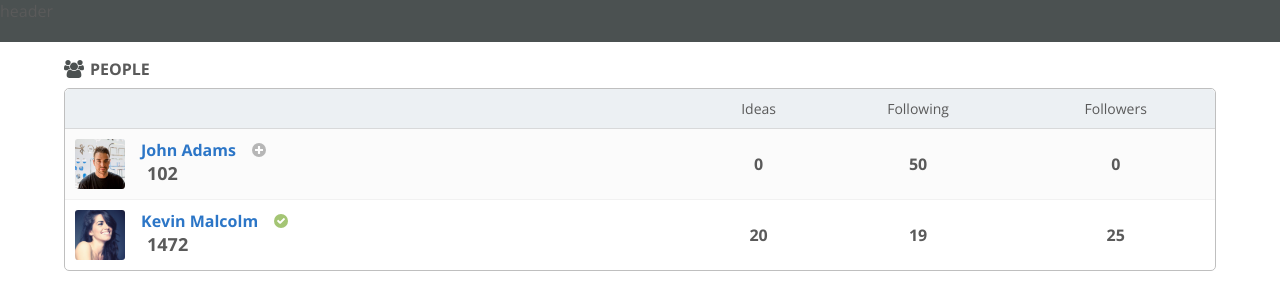
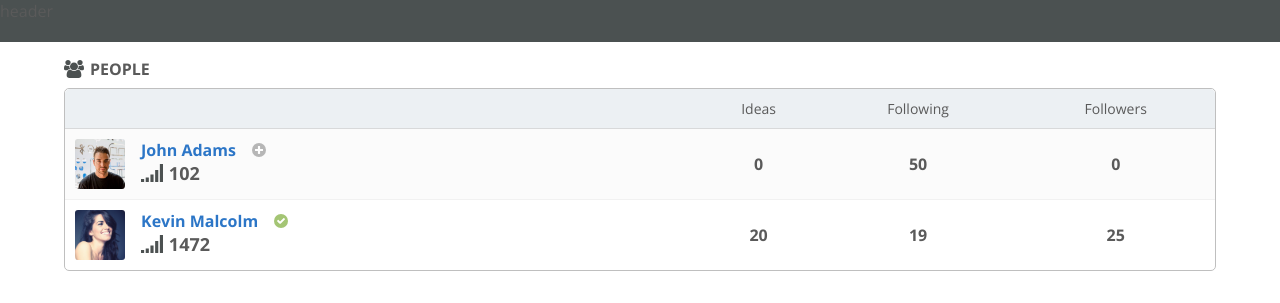
Before and after one commit to romankrru/people, a React app: page / in a window 1280 px wide. Shown: the top 303 px of the page. Built offline with nearby package versions, Linux system fonts and the light colour scheme.

Commit message:
Add rating icon

```diff
--- a/src/components/Person/Person.css
+++ b/src/components/Person/Person.css
@@ -30,9 +30,7 @@
 
 .PersonRatingIcon {
   margin-right: 6px;
-
-  color: #b6b6b6;
-  font-size: 14px;
+  height: 18px;
 }
 
 .PersonButton {
--- a/src/components/Person/Person.js
+++ b/src/components/Person/Person.js
@@ -2,6 +2,7 @@ import React from 'react';
 
 import styles from './Person.css';
 import Button from '../Button/Button'
+import ratingIcon from '../../assets/img/icons/rating.svg';
 
 const Person = (props) => {
   return (
@@ -10,7 +11,7 @@ const Person = (props) => {
       <div>
         <a href="" className={styles.PersonName}>{props.name}</a>
         <div className={styles.PersonRating}>
-          <i className={`fas fa-signal ${styles.PersonRatingIcon}`}></i>
+          <img src={ratingIcon} alt="rating" className={styles.PersonRatingIcon} />
           {props.rating}
         </div>
       </div>
```
Also changed, not shown: src/assets/img/icons/rating.svg (added).
